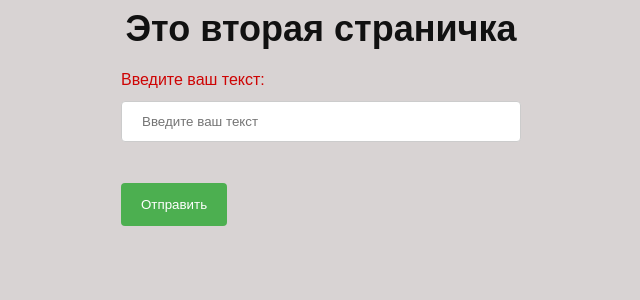
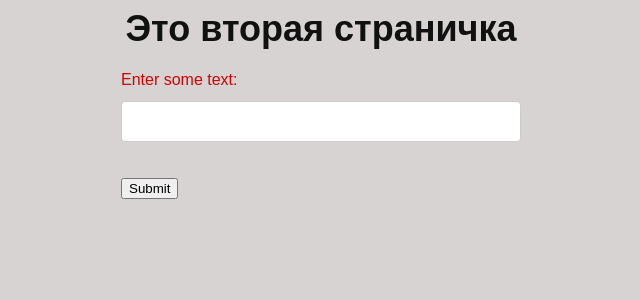
Before and after one commit to dekma845/my_website, a Flask app: template templates/2.html in a window 1280 px wide. Shown: the part 101-401 px from the top of the page, without its empty margins (319-959 px from the left). Run offline with Flask 3, Linux system fonts and the light colour scheme; the template is opened without the code that fills it, so the values that code supplies are empty.

Commit message:
сделали форму для ввода текста

```diff
--- a/app.py
+++ b/app.py
@@ -1,9 +1,10 @@
 # из библиотеки фласк мы импортируем класс фласк и функцию рендера шаблонов
-from flask import Flask, render_template, request
+from flask import Flask, render_template, request, session
 from tasks import *
 
 # создаем объект класса фласк
 app = Flask(__name__)
+app.secret_key = "ae0b2d9fa7cff80ed78dfcc"
 
 # декаратор который обрабатывает маршрут
 @app.route('/')# декарато -  старшая функция
@@ -19,10 +20,12 @@ def battons(variable): #функия кнопки обробаетывает п
     для примера используется логическое ветвление
 
     """
-    if request.method == 'POST':
+    if request.method == 'POST': #если сайт получает данные
         # Получаем значение из текстового поля
-        user_input = request.form['user_text']
-        return f"Пользователь ввел: {user_input}"
+        session['data'] = request.form.get('input_data') #сохраняет их в словарь под ключом дата
+
+        return render_template('/2.html', data=session.get('data')) #возвращает эту же страничку с дополнительной переменной дата
+
     else:
         if variable == "1": # если перенная равна "1"
             return render_template("/1.html") # то функция возвращает путь к первой страничке
--- a/templates/2.html
+++ b/templates/2.html
@@ -6,19 +6,22 @@
 
 
 <h1>Это вторая страничка</h1>
- <!-- Простой скрипт на JavaScript -->
- <form method="POST">
-    <label for="user_text">Введите ваш текст:</label><br>
-    <input type="text" id="user_text" name="user_text" placeholder="Введите ваш текст"><br><br>
-    <input type="submit" value="Отправить">
-</form>
+<!-- Простой скрипт на JavaScript -->
+
+    {% if data %} <!-- если есть данные -->
+        <p>Your input data: {{ data }}</p> <!-- в качестве параграфа выводит текст с данными-->
+    {% endif %}
+    <form method="POST">
+        <label for="input_data">Enter some text:</label><br>
+        <input type="text" id="input_data" name="input_data"><br><br>
+        <button type="submit">Submit</button>
+    </form>
 
 
 
 
 
-
- <script>
+<script>
     // Выводим сообщение в консоль браузера
     console.log("Это тестовый скрипт!");
 
```
